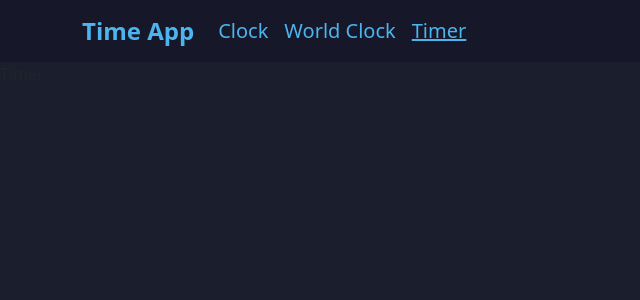
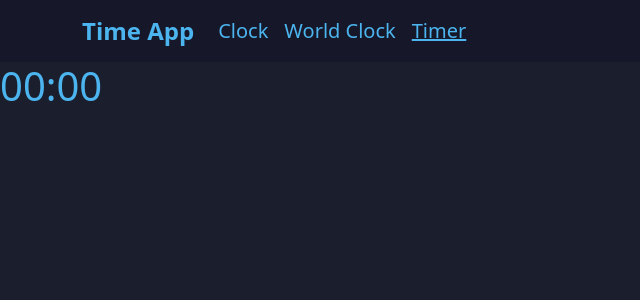
Before and after one commit to LugpDev2022/time-app, a React (Vite) app: page /timer in a window 1280 px wide. Shown: the top 300 px of the page, without its empty margins (0-640 px from the left). Built offline with nearby package versions, Linux system fonts and the light colour scheme.

Commit message:
Create a basic timer reducer

```diff
--- a/package.json
+++ b/package.json
@@ -9,10 +9,12 @@
     "preview": "vite preview"
   },
   "dependencies": {
+    "@reduxjs/toolkit": "^1.8.6",
     "bootstrap": "^5.2.2",
     "react": "^18.2.0",
     "react-bootstrap": "^2.5.0",
     "react-dom": "^18.2.0",
+    "react-redux": "^8.0.4",
     "react-router-dom": "^6.4.2",
     "sass": "^1.55.0"
   },
--- a/src/main.jsx
+++ b/src/main.jsx
@@ -1,6 +1,8 @@
 import React from 'react';
 import ReactDOM from 'react-dom/client';
 import { BrowserRouter } from 'react-router-dom';
+import { store } from './store';
+import { Provider } from 'react-redux';
 import App from './App';
 import './index.scss';
 import './sass/custom.scss';
@@ -8,7 +10,9 @@ import './sass/custom.scss';
 ReactDOM.createRoot(document.getElementById('root')).render(
   <React.StrictMode>
     <BrowserRouter>
-      <App />
+      <Provider store={store}>
+        <App />
+      </Provider>
     </BrowserRouter>
   </React.StrictMode>
 );
--- a/src/pages/TimerPage.jsx
+++ b/src/pages/TimerPage.jsx
@@ -1,3 +1,12 @@
+import { useDispatch, useSelector } from 'react-redux';
+import { increment } from '../store/slices/timer';
+
 export const TimerPage = () => {
-  return <div>Timer</div>;
+  const { minutes, seconds } = useSelector(state => state.timer.counter);
+
+  return (
+    <div className='text-primary h1'>
+      <span>{`${minutes}:${seconds}`}</span>
+    </div>
+  );
 };
--- /dev/null
+++ b/src/store/index.js
@@ -0,0 +1 @@
+export * from './store';
--- /dev/null
+++ b/src/store/slices/timer/index.js
@@ -0,0 +1 @@
+export * from './timerSlice';
--- /dev/null
+++ b/src/store/slices/timer/timerSlice.js
@@ -0,0 +1,14 @@
+import { createSlice } from '@reduxjs/toolkit';
+
+export const timerSlice = createSlice({
+  name: 'timer',
+  initialState: {
+    counter: {
+      minutes: '00',
+      seconds: '00',
+    },
+  },
+  reducers: {},
+});
+
+export const { increment } = timerSlice.actions;
--- /dev/null
+++ b/src/store/store.js
@@ -0,0 +1,8 @@
+import { configureStore } from '@reduxjs/toolkit';
+import { timerSlice } from './slices/timer';
+
+export const store = configureStore({
+  reducer: {
+    timer: timerSlice.reducer,
+  },
+});
```
Also changed, not shown: 1 other file (tests, documents, lock files or other folders).
